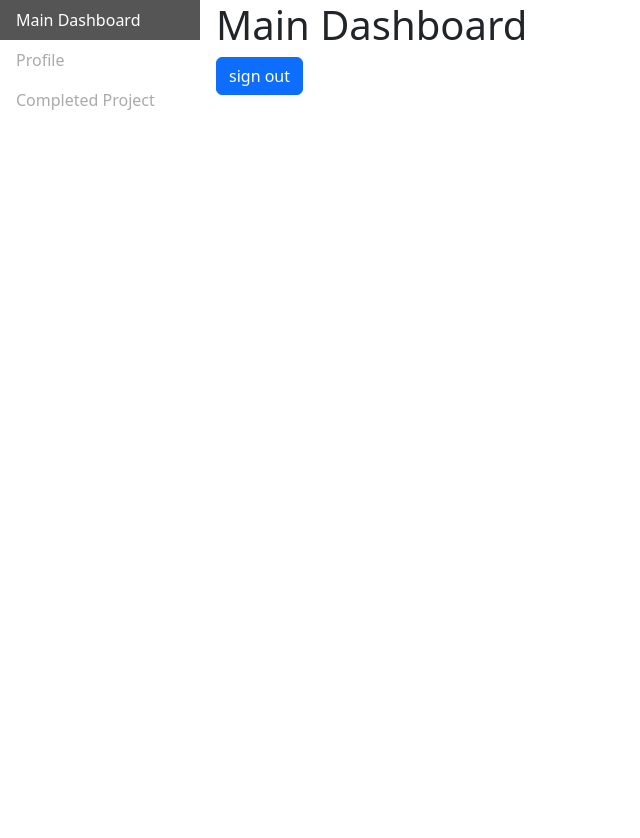
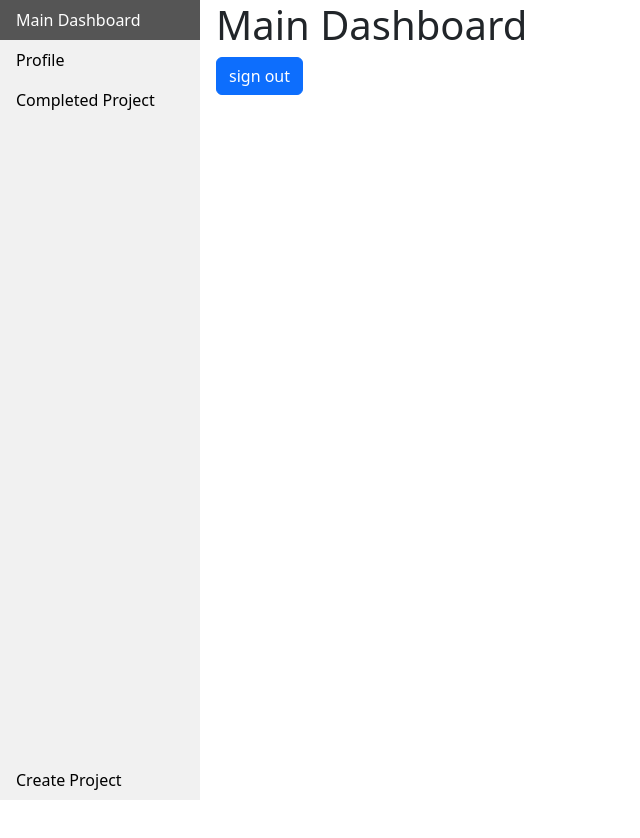
Before and after one commit to Caguilar92/HobbyPro, a Vue app in the folder HobbyPro/: page /dashboard/main in a window 1280 px wide. Shown: the top 838 px of the page, without its empty margins (0-640 px from the left). Built offline with nearby package versions, Linux system fonts and the light colour scheme; no server answers; sample sign-in values are in the browser's storage.

Commit message:
made create project button link in Navigation bar component.

```diff
--- a/HobbyPro/src/components/NavigationBar.vue
+++ b/HobbyPro/src/components/NavigationBar.vue
@@ -10,36 +10,62 @@
           <li><RouterLink to="/dashboard/profile">Profile</RouterLink></li>
           <li><RouterLink to="/dashboard/completed_projects">Completed Project</RouterLink></li>
         </ul>
+        <div class="cp_button">
+          <RouterLink to="/dashboard/create_project">Create Project</RouterLink>
+        </div>
       </nav>
     </div>
   </header>
 </template>
 
 <style scoped>
+* {
+  box-sizing: border-box;
+}
+
+#sidebar {
+  width: 200px;
+  position: fixed;
+  height: 100%;
+  overflow: auto;
+  background-color: #f1f1f1; /* Optional: added for clarity */
+}
+
 #sidebar ul {
   list-style-type: none;
   margin: 0;
   padding: 0;
-  width: 200px; /* Width of the sidebar */
-  position: fixed; /* Fixed position on the left */
-  height: 100%; /* Full height */
-  overflow: auto; /* Enable scroll if needed */
 }
 
-/* Style the links */
 #sidebar ul li a {
   display: block;
-  color: #AAA;
+  color: #000;
   padding: 8px 16px;
   text-decoration: none;
 }
 
-/* Change color on hover */
 #sidebar ul li a:hover {
   background-color: #555;
   color: white;
 }
 
+#sidebar .cp_button {
+  position: absolute;
+  bottom: 0;
+  left: 0; /* Ensure it aligns to the left */
+  width: 100%; /* This should now correctly size to the sidebar's width */
+  background-color: #f1f1f1; /* Matches the sidebar's color */
+}
 
+#sidebar .cp_button a {
+  display: block;
+  color: #000;
+  padding: 8px 16px;
+  text-decoration: none;
+}
 
+#sidebar .cp_button a:hover {
+  background-color: #555;
+  color: white;
+}
 </style>
--- a/HobbyPro/src/main.js
+++ b/HobbyPro/src/main.js
@@ -4,7 +4,7 @@ import { createApp } from 'vue'
 import { createPinia } from 'pinia'
 import {router} from "@/router/index.js";
 import App from "@/App.vue";
-import'bootstrap/dist/css/bootstrap.min.css';
+import 'bootstrap/dist/css/bootstrap.min.css';
 
 
 
```
